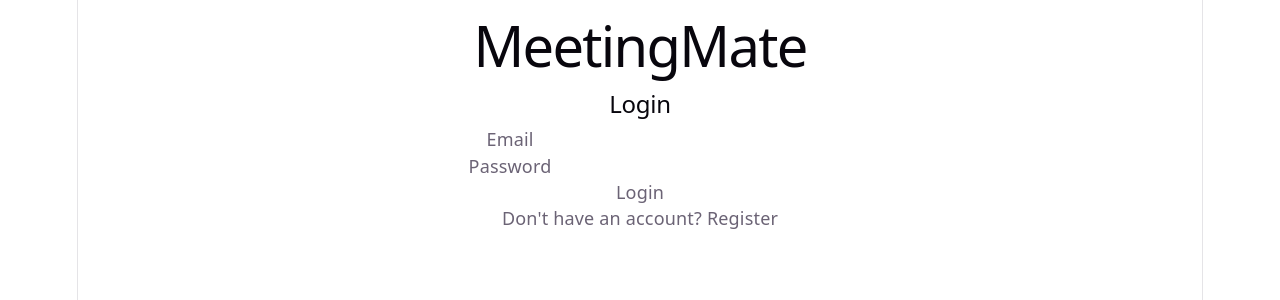
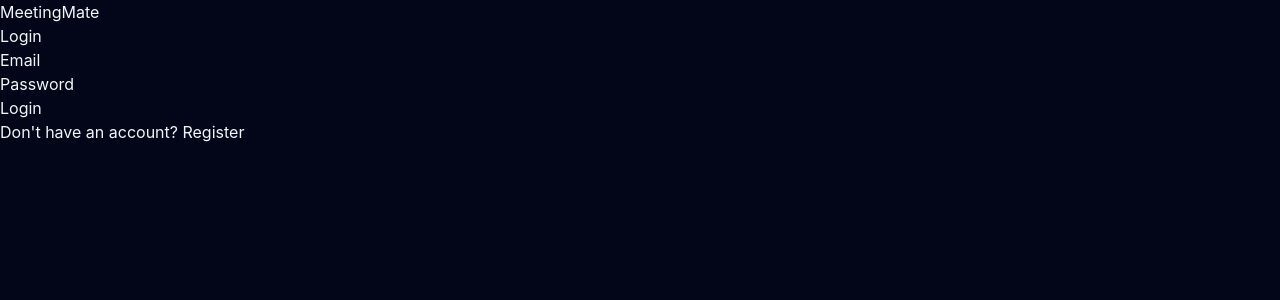
Before and after one commit to Joel-Cornfield/MeetingMate, a React (Vite) app in the folder client/: page /login in a window 1280 px wide. Shown: the top 300 px of the page. Built offline with nearby package versions, Linux system fonts and the light colour scheme; no server answers.

Commit message:
refactor: simplify CSS variables and improve overall styling structure

```diff
--- a/client/src/index.css
+++ b/client/src/index.css
@@ -1,113 +1,37 @@
 @import "tailwindcss";
 
 :root {
-  --text: #6b6375;
-  --text-h: #08060d;
-  --bg: #fff;
-  --border: #e5e4e7;
-  --code-bg: #f4f3ec;
-  --accent: #aa3bff;
-  --accent-bg: rgba(170, 59, 255, 0.1);
-  --accent-border: rgba(170, 59, 255, 0.5);
-  --social-bg: rgba(244, 243, 236, 0.5);
-  --shadow:
-    rgba(0, 0, 0, 0.1) 0 10px 15px -3px, rgba(0, 0, 0, 0.05) 0 4px 6px -2px;
-
-  --sans: system-ui, 'Segoe UI', Roboto, sans-serif;
-  --heading: system-ui, 'Segoe UI', Roboto, sans-serif;
-  --mono: ui-monospace, Consolas, monospace;
-
-  font: 18px/145% var(--sans);
-  letter-spacing: 0.18px;
-  color-scheme: light dark;
-  color: var(--text);
-  background: var(--bg);
+  color: #e2e8f0;
+  background-color: #020817;
+  font-family: Inter, "Segoe UI", sans-serif;
   font-synthesis: none;
   text-rendering: optimizeLegibility;
   -webkit-font-smoothing: antialiased;
   -moz-osx-font-smoothing: grayscale;
-
-  @media (max-width: 1024px) {
-    font-size: 16px;
-  }
 }
 
-@media (prefers-color-scheme: dark) {
-  :root {
-    --text: #9ca3af;
-    --text-h: #f3f4f6;
-    --bg: #16171d;
-    --border: #2e303a;
-    --code-bg: #1f2028;
-    --accent: #c084fc;
-    --accent-bg: rgba(192, 132, 252, 0.15);
-    --accent-border: rgba(192, 132, 252, 0.5);
-    --social-bg: rgba(47, 48, 58, 0.5);
-    --shadow:
-      rgba(0, 0, 0, 0.4) 0 10px 15px -3px, rgba(0, 0, 0, 0.25) 0 4px 6px -2px;
-  }
-
-  #social .button-icon {
-    filter: invert(1) brightness(2);
-  }
+html,
+body,
+#root {
+  min-height: 100%;
+  height: 100%;
+  margin: 0;
 }
 
-#root {
-  width: 1126px;
-  max-width: 100%;
-  margin: 0 auto;
-  text-align: center;
-  border-inline: 1px solid var(--border);
-  min-height: 100svh;
-  display: flex;
-  flex-direction: column;
+body {
+  @apply bg-slate-950 text-slate-100 antialiased;
+}
+
+button,
+input,
+textarea {
+  font: inherit;
+}
+
+* {
   box-sizing: border-box;
 }
 
-body {
-  margin: 0;
+::selection {
+  background: rgba(168, 85, 247, 0.35);
 }
-
-h1,
-h2 {
-  font-family: var(--heading);
-  font-weight: 500;
-  color: var(--text-h);
-}
-
-h1 {
-  font-size: 56px;
-  letter-spacing: -1.68px;
-  margin: 32px 0;
-  @media (max-width: 1024px) {
-    font-size: 36px;
-    margin: 20px 0;
-  }
-}
-h2 {
-  font-size: 24px;
-  line-height: 118%;
-  letter-spacing: -0.24px;
-  margin: 0 0 8px;
-  @media (max-width: 1024px) {
-    font-size: 20px;
-  }
-}
-p {
-  margin: 0;
-}
-
-code,
-.counter {
-  font-family: var(--mono);
-  display: inline-flex;
-  border-radius: 4px;
-  color: var(--text-h);
-}
-
-code {
-  font-size: 15px;
-  line-height: 135%;
-  padding: 4px 8px;
-  background: var(--code-bg);
-}
```
